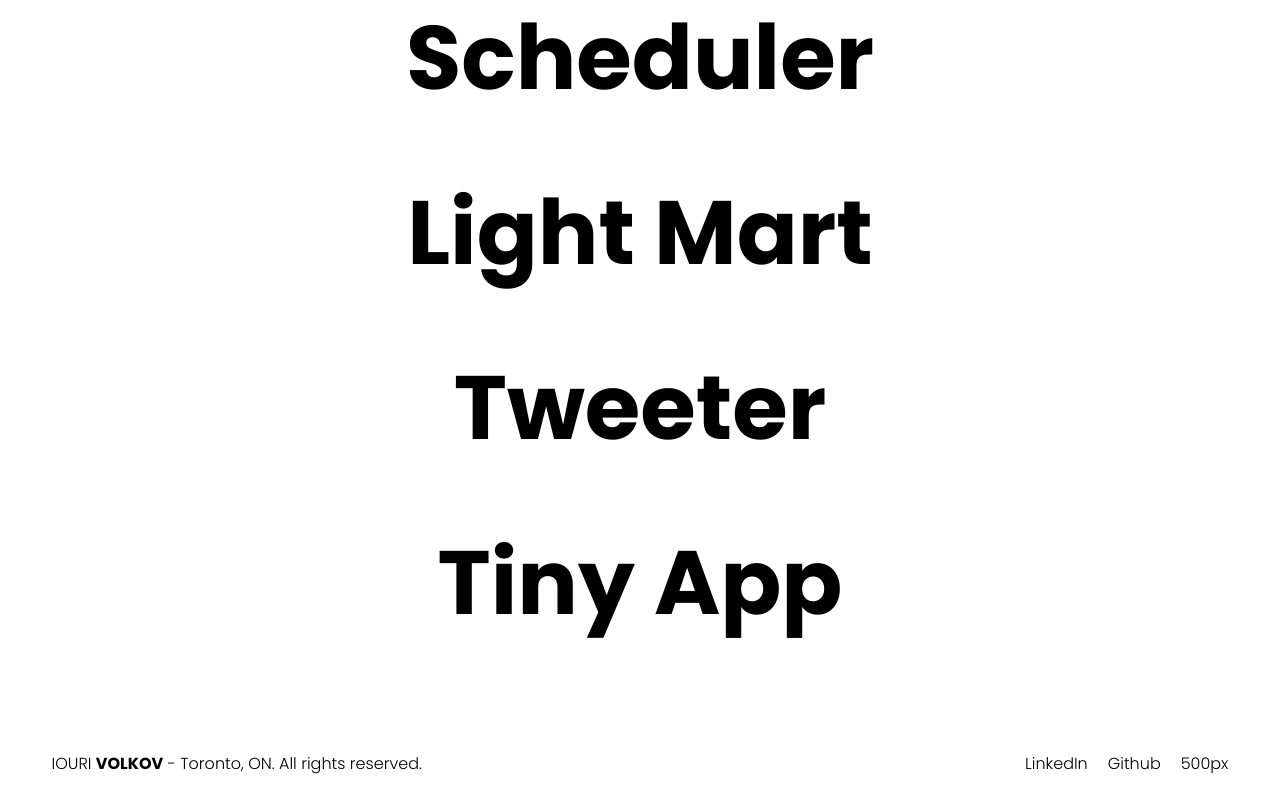
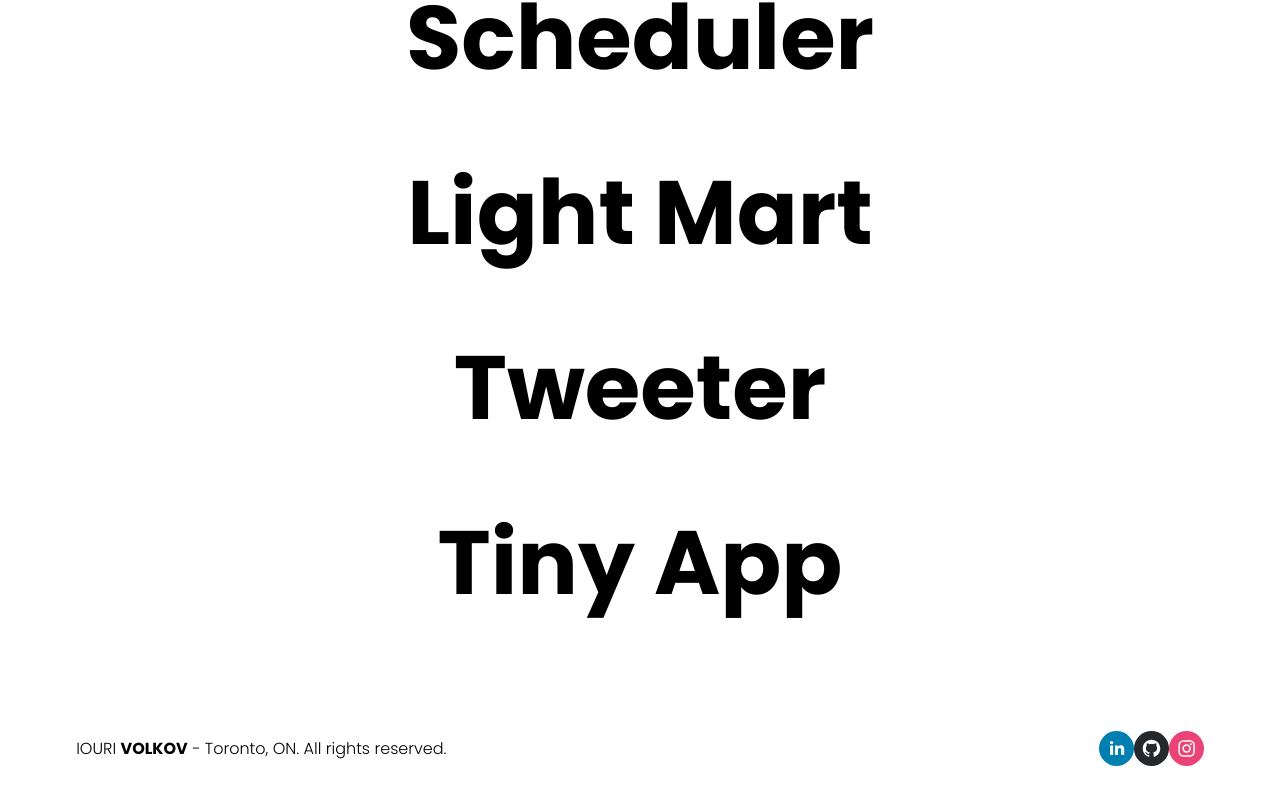
Before and after one commit to iourivolkov/portfolio-website, a React (Create React App) app: page / in a window 1280 px wide. Shown: the part 1792-2593 px from the top of the page. Built offline with nearby package versions, Linux system fonts and the light colour scheme.

Commit message:
Add social icons from react-icons library

```diff
--- a/src/App.js
+++ b/src/App.js
@@ -26,7 +26,7 @@
     // scene is appended directly to the document body
     mountRef.current.appendChild(renderer.domElement);
 
-    const geometry = new THREE.BoxGeometry(1, 1, 1);
+    const geometry = new THREE.BoxGeometry(3, 3, 3);
     const material = new THREE.MeshBasicMaterial({ color: 0x00ff00 });
     const cube = new THREE.Mesh(geometry, material);
 
--- a/src/components/Footer.jsx
+++ b/src/components/Footer.jsx
@@ -1,6 +1,8 @@
 import React from "react";
 import "../styles/Footer.css";
 import styled from "styled-components";
+import { ReactDOM } from "react";
+import { SocialIcon } from "react-social-icons";
 
 const StyledWrapper = styled.div`
   background-color: white;
@@ -17,9 +19,20 @@
           </p>
         </section>
         <section className="footer-social-icons-right">
-          <p className="linkedin">LinkedIn</p>
-          <p className="github">Github</p>
-          <p className="photos">500px</p>
+          <SocialIcon
+            url="https://www.linkedin.com/in/iourivolkov/"
+            style={{ height: 35, width: 35 }}
+          />
+          <SocialIcon
+            network="github"
+            url="https://github.com/iourivolkov"
+            style={{ height: 35, width: 35 }}
+          />
+          <SocialIcon
+            network="instagram"
+            url="https://www.instagram.com/ayureeee.sol/"
+            style={{ height: 35, width: 35 }}
+          />
         </section>
       </section>
     </StyledWrapper>
--- a/src/components/LandingPage.jsx
+++ b/src/components/LandingPage.jsx
@@ -4,8 +4,7 @@
 const LandingPage = () => {
   return (
     <div className="container">
-      <img src=""></img>
-      <FiChevronsDown className="page-down-icon" />
+      {/* <FiChevronsDown className="page-down-icon" /> */}
     </div>
   );
 };
--- a/src/styles/Footer.css
+++ b/src/styles/Footer.css
@@ -12,9 +12,6 @@
 
 .footer-social-icons-right {
   margin-left: 400px;
-  display: flex;
-  justify-content: space-between;
-  flex-direction: row;
 }
 
 .footer-contact-info-left {
--- a/src/styles/LandingPage.css
+++ b/src/styles/LandingPage.css
@@ -15,7 +15,7 @@
   height: 30px;
   opacity: 90%;
   animation: updown 2s ease infinite;
-  color: white;
+  color: black;
   margin-bottom: 30px;
   z-index: 300;
   position: absolute;
```
